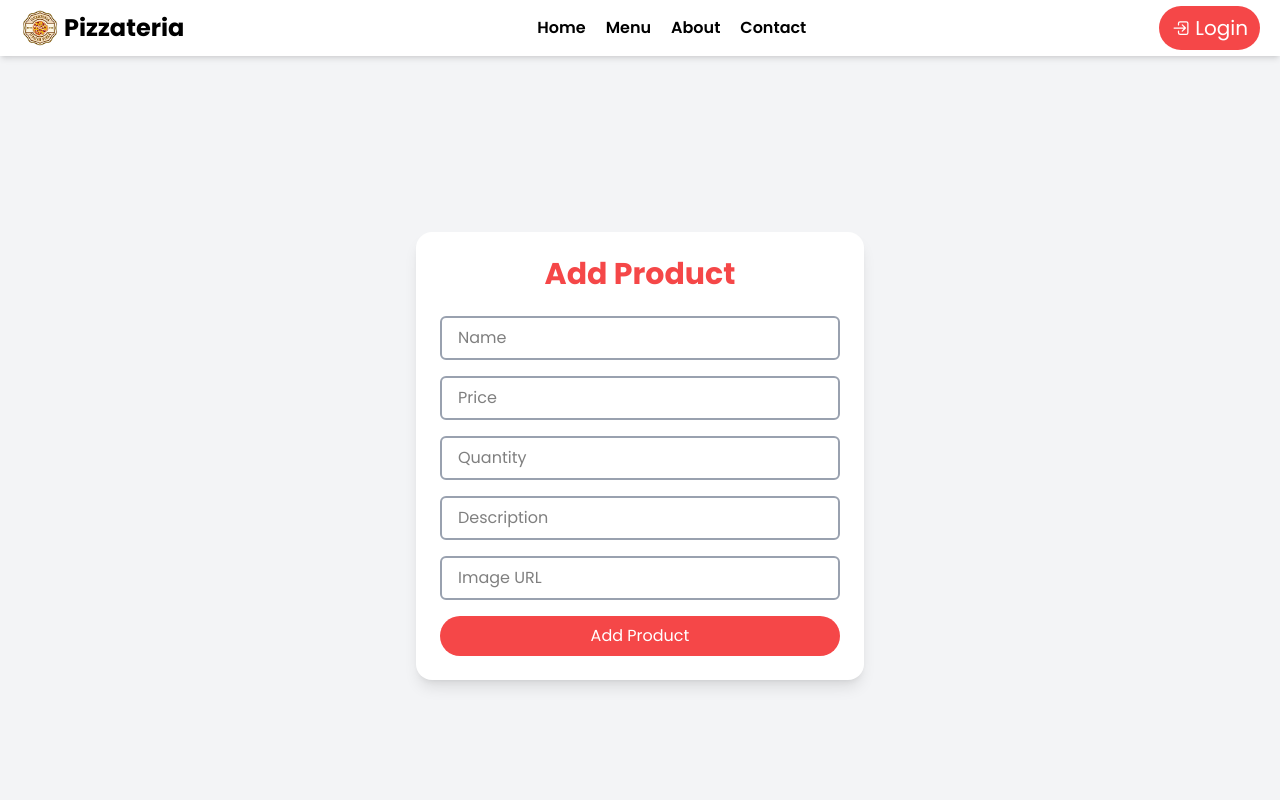
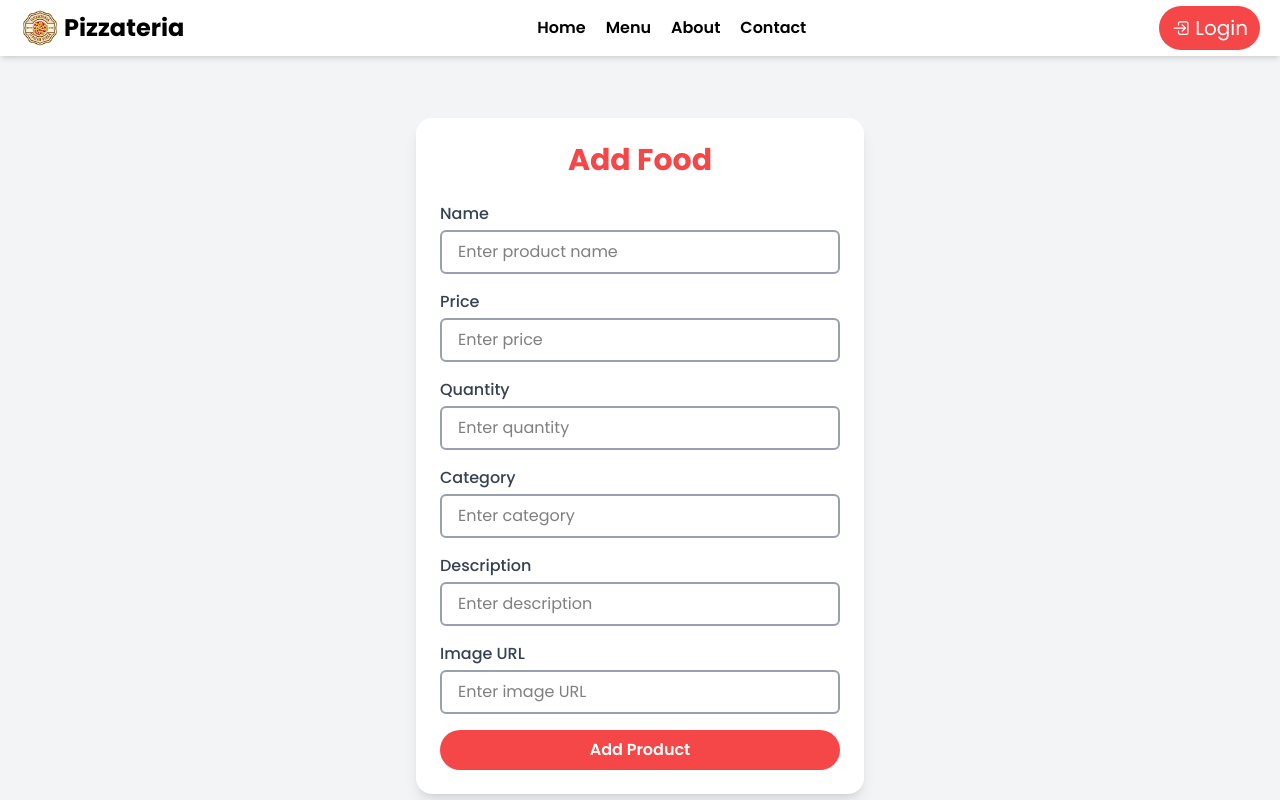
Before and after one commit to Morshedkhondokar/pizzateria-food, a React (Vite) app: page /add in a window 1280 px wide. Shown: the top 800 px of the page. Built offline with nearby package versions, Linux system fonts and the light colour scheme.

Commit message:
food data delete to data base

```diff
--- a/package.json
+++ b/package.json
@@ -17,6 +17,7 @@
     "react-dom": "^19.1.1",
     "react-icons": "^5.5.0",
     "react-router": "^7.9.3",
+    "sweetalert2": "^11.23.0",
     "tailwindcss": "^4.1.13"
   },
   "devDependencies": {
--- /dev/null
+++ b/src/components/FoodICard.jsx
@@ -0,0 +1,97 @@
+import { FaStar } from "react-icons/fa";
+import { Link } from "react-router";
+import Swal from "sweetalert2";
+
+const FoodICard = ({food}) => {
+    const {_id, name, price, quantity, description, image} = food;
+
+    console.log('food card',name)
+
+      //=========//--- handle delete operation
+     const handleDelate = (id) => {
+    console.log(id);
+    Swal.fire({
+      title: "Are you sure?",
+      text: "You won't be able to revert this!",
+      icon: "warning",
+      showCancelButton: true,
+      confirmButtonColor: "#3085d6",
+      cancelButtonColor: "#d33",
+      confirmButtonText: "Yes, delete it!",
+    }).then((result) => {
+      console.log(result.isConfirmed);
+      if (result.isConfirmed) {
+        // delete to the mongo db
+        fetch(`http://localhost:5000/foods/${id}`, {
+          method: "DELETE",
+        })
+          .then((res) => res.json())
+          .then((data) => {
+            if (data.deletedCount) {
+              Swal.fire({
+                title: "Deleted!",
+                text: "Your Food has been deleted.",
+                icon: "success",
+              });
+              console.log(data)
+            }
+          });
+      }
+    });
+  };
+
+
+    return (
+        <div
+            key={_id}
+            className="w-[300px] shadow-lg rounded-xl overflow-hidden bg-white"
+          >
+            {/* image section */}
+            <div className="relative h-[200px]">
+              <img
+                src={image}
+                alt={name}
+                className="w-full h-full object-cover"
+              />
+              {/* quantity section */}
+            </div>
+
+            {/* content section */}
+            <div className="px-5 pb-5">
+              <h3 className="text-xl font-bold mt-3">{name}</h3>
+              <p className="text-gray-600">{description}</p>
+              <p className="text-[#F54748] ">Quantity: {quantity}</p>
+
+              {/* price and rating */}
+              <div className="flex justify-between items-center">
+                <p className="text-[#F54748] text-xl font-bold mt-2">
+                  Price: ${price}
+                </p>
+                {/* <p className="flex gap-2 items-center">
+                  {rating} <FaStar className="text-amber-500 text-xl" />
+                </p> */}
+              </div>
+
+              {/* view/edit button */}
+
+              <div>
+                <Link
+                  to={`/product/${_id}`}
+                  className="mt-3 inline-block px-3 py-1 bg-[#F54748] text-white rounded-md"
+                >
+                  Edit
+                </Link>
+
+                <button
+                  onClick={() => handleDelate(_id)}
+                  className="mt-3 cursor-pointer ml-2.5 inline-block px-3 py-1 bg-[#F54748] text-white rounded-md"
+                >
+                  Delete
+                </button>
+              </div>
+            </div>
+          </div>
+    );
+};
+
+export default FoodICard;
--- a/src/main.jsx
+++ b/src/main.jsx
@@ -44,6 +44,7 @@ const router = createBrowserRouter([
       },
       {
         path: '/allProducts',
+        loader: () => fetch('http://localhost:5000/foods'),
         element: <AllProducts/>
       },
       {
--- a/src/pages/AddProduct.jsx
+++ b/src/pages/AddProduct.jsx
@@ -1,43 +1,154 @@
-import { useState } from "react";
-import { useNavigate } from "react-router";
+import Swal from "sweetalert2";
 
 const AddProduct = () => {
-  const navigate = useNavigate();
-  const [product, setProduct] = useState({
-    name: "",
-    price: "",
-    quantity: "",
-    description: "",
-    image: "",
-  });
+  const handleAddFood = (e) => {
+    e.preventDefault();
+    const form = e.target;
+    const fromData = new FormData(form);
+    const newFood = Object.fromEntries(fromData.entries());
+    console.log(newFood);
 
-  console.log(product)
+    // send Food data to server
+    fetch("http://localhost:5000/foods", {
+      method: "POST",
+      headers: {
+        "content-type": "application/json",
+      },
+      body: JSON.stringify(newFood),
+    })
+      .then((res) => res.json())
+      .then((data) => {
+        if (data.insertedId) {
+          Swal.fire({
+            title: "Food added Successfully.",
+            icon: "success",
+            draggable: true,
+          });
 
-  const handleChange = (e) => {
-    const { name, value } = e.target;
-    setProduct({ ...product, [name]: value });
-  };
-
-  const handleSubmit = (e) => {
-    e.preventDefault();
-    fetch("http://localhost:5000/products", {
-      method: "POST",
-      headers: { "Content-Type": "application/json" },
-      body: JSON.stringify(product),
-    }).then(() => navigate("/"));
+          // form.reset()
+        }
+      });
   };
 
   return (
     <div className="min-h-screen bg-gray-100 flex justify-center items-center py-10">
-      <div className="w-full max-w-md bg-white p-6 rounded-2xl shadow-lg">
-        <h2 className="text-3xl font-bold text-center text-[#F54748] mb-6">Add Product</h2>
-        <form onSubmit={handleSubmit} className="space-y-4">
-          <input type="text" name="name" value={product.name} onChange={handleChange} placeholder="Name" className="w-full border-2 border-gray-400 px-4 py-2 rounded-md focus:border-[#F54748]" required />
-          <input type="number" name="price" value={product.price} onChange={handleChange} placeholder="Price" className="w-full border-2 border-gray-400 px-4 py-2 rounded-md focus:border-[#F54748]" required />
-          <input type="number" name="quantity" value={product.quantity} onChange={handleChange} placeholder="Quantity" className="w-full border-2 border-gray-400 px-4 py-2 rounded-md focus:border-[#F54748]" required />
-          <input type="text" name="description" value={product.description} onChange={handleChange} placeholder="Description" className="w-full border-2 border-gray-400 px-4 py-2 rounded-md focus:border-[#F54748]" />
-          <input type="text" name="image" value={product.image} onChange={handleChange} placeholder="Image URL" className="w-full border-2 border-gray-400 px-4 py-2 rounded-md focus:border-[#F54748]" />
-          <button type="submit" className="w-full bg-[#F54748] text-white py-2 rounded-full">Add Product</button>
+      <div className="w-full max-w-md bg-white p-6 rounded-2xl shadow-lg mx-2">
+        <h2 className="text-3xl font-bold text-center text-[#F54748] mb-6">
+          Add Food
+        </h2>
+        <form onSubmit={handleAddFood} className="space-y-4">
+          {/* Name */}
+          <div>
+            <label
+              htmlFor="name"
+              className="block mb-1 font-medium text-gray-700"
+            >
+              Name
+            </label>
+            <input
+              id="name"
+              type="text"
+              name="name"
+              placeholder="Enter product name"
+              className="w-full border-2 border-gray-400 px-4 py-2 rounded-md focus:border-[#F54748]"
+              required
+            />
+          </div>
+
+          {/* Price */}
+          <div>
+            <label
+              htmlFor="price"
+              className="block mb-1 font-medium text-gray-700"
+            >
+              Price
+            </label>
+            <input
+              id="price"
+              type="text"
+              name="price"
+              placeholder="Enter price"
+              className="w-full border-2 border-gray-400 px-4 py-2 rounded-md focus:border-[#F54748]"
+              required
+            />
+          </div>
+
+          {/* Quantity */}
+          <div>
+            <label
+              htmlFor="quantity"
+              className="block mb-1 font-medium text-gray-700"
+            >
+              Quantity
+            </label>
+            <input
+              id="quantity"
+              type="number"
+              name="quantity"
+              placeholder="Enter quantity"
+              className="w-full border-2 border-gray-400 px-4 py-2 rounded-md focus:border-[#F54748]"
+              required
+            />
+          </div>
+
+          {/* category */}
+          <div>
+            <label
+              htmlFor="description"
+              className="block mb-1 font-medium text-gray-700"
+            >
+              Category
+            </label>
+            <input
+              id="category"
+              type="text"
+              name="category"
+              placeholder="Enter category"
+              className="w-full border-2 border-gray-400 px-4 py-2 rounded-md focus:border-[#F54748]"
+            />
+          </div>
+
+          {/* Description */}
+          <div>
+            <label
+              htmlFor="description"
+              className="block mb-1 font-medium text-gray-700"
+            >
+              Description
+            </label>
+            <input
+              id="description"
+              type="text"
+              name="description"
+              placeholder="Enter description"
+              className="w-full border-2 border-gray-400 px-4 py-2 rounded-md focus:border-[#F54748]"
+            />
+          </div>
+
+          {/* Image URL */}
+          <div>
+            <label
+              htmlFor="image"
+              className="block mb-1 font-medium text-gray-700"
+            >
+              Image URL
+            </label>
+            <input
+              id="image"
+              type="text"
+              name="image"
+              placeholder="Enter image URL"
+              className="w-full border-2 border-gray-400 px-4 py-2 rounded-md focus:border-[#F54748]"
+            />
+          </div>
+
+          {/* Submit Button */}
+          <button
+            type="submit"
+            className="w-full bg-[#F54748] text-white py-2 rounded-full font-semibold"
+          >
+            Add Product
+          </button>
         </form>
       </div>
     </div>
--- a/src/pages/AllProducts.jsx
+++ b/src/pages/AllProducts.jsx
@@ -1,18 +1,13 @@
-import { useEffect, useState } from "react";
-import { Link } from "react-router";
-import { FaPlus, FaMinusCircle, FaPlusCircle, FaStar } from "react-icons/fa";
+import {  Link, useLoaderData } from "react-router";
+import FoodICard from "../components/FoodICard";
 
 const AllProducts = () => {
-  const [products, setProducts] = useState([]);
+  const foods = useLoaderData()
+  console.log('All foods',foods)
 
-  useEffect(() => {
-    // Fetch all products (এখন json থেকে, পরে backend এ হবে)
-    fetch("pizzas.json")
-      .then((res) => res.json())
-      .then((data) => {
-        setProducts(data);
-      });
-  }, []);
+
+
+
 
   return (
     <div className="min-h-screen bg-gray-100 py-10 flex flex-col items-center">
@@ -27,54 +22,11 @@ const AllProducts = () => {
 
       {/* grid layout */}
       <div className="grid grid-cols-1 sm:grid-cols-2 lg:grid-cols-3 gap-6">
-        {products.map((pizza) => (
-          <div
-            key={pizza.id}
-            className="w-[300px] shadow-lg rounded-xl overflow-hidden bg-white"
-          >
-            {/* image section */}
-            <div className="relative h-[200px]">
-              <img
-                src={pizza.img}
-                alt={pizza.name}
-                className="w-full h-full object-cover"
-              />
-              {/* quantity section */}
-            </div>
 
-            {/* content section */}
-            <div className="px-5 pb-5">
-              <h3 className="text-xl font-bold mt-3">{pizza.name}</h3>
-              <p className="text-gray-600">{pizza.description}</p>
-              <p className="text-[#F54748] ">Quantity: {pizza.quantity}</p>
+         {
+          foods.map(food =>  <FoodICard key={food._id} food={food}/>)
+         }
 
-              {/* price and rating */}
-              <div className="flex justify-between items-center">
-                <p className="text-[#F54748] text-xl font-bold mt-2">
-                 Price: ${pizza.price}
-                </p>
-                <p className="flex gap-2 items-center">
-                  {pizza.rating} <FaStar className="text-amber-500 text-xl" />
-                </p>
-
-              </div>
-
-              {/* view/edit button */}
-
-                <div>
-                    <Link
-                to={`/product/${pizza.id}`}
-                className="mt-3 inline-block px-3 py-1 bg-[#F54748] text-white rounded-md"
-              >
-                 Edit
-              </Link>
-
-              <button className="mt-3 cursor-pointer ml-2.5 inline-block px-3 py-1 bg-[#F54748] text-white rounded-md">Delete</button>
-                </div>
-
-            </div>
-          </div>
-        ))}
       </div>
     </div>
   );
```
Also changed, not shown: 1 other file (tests, documents, lock files or other folders).
